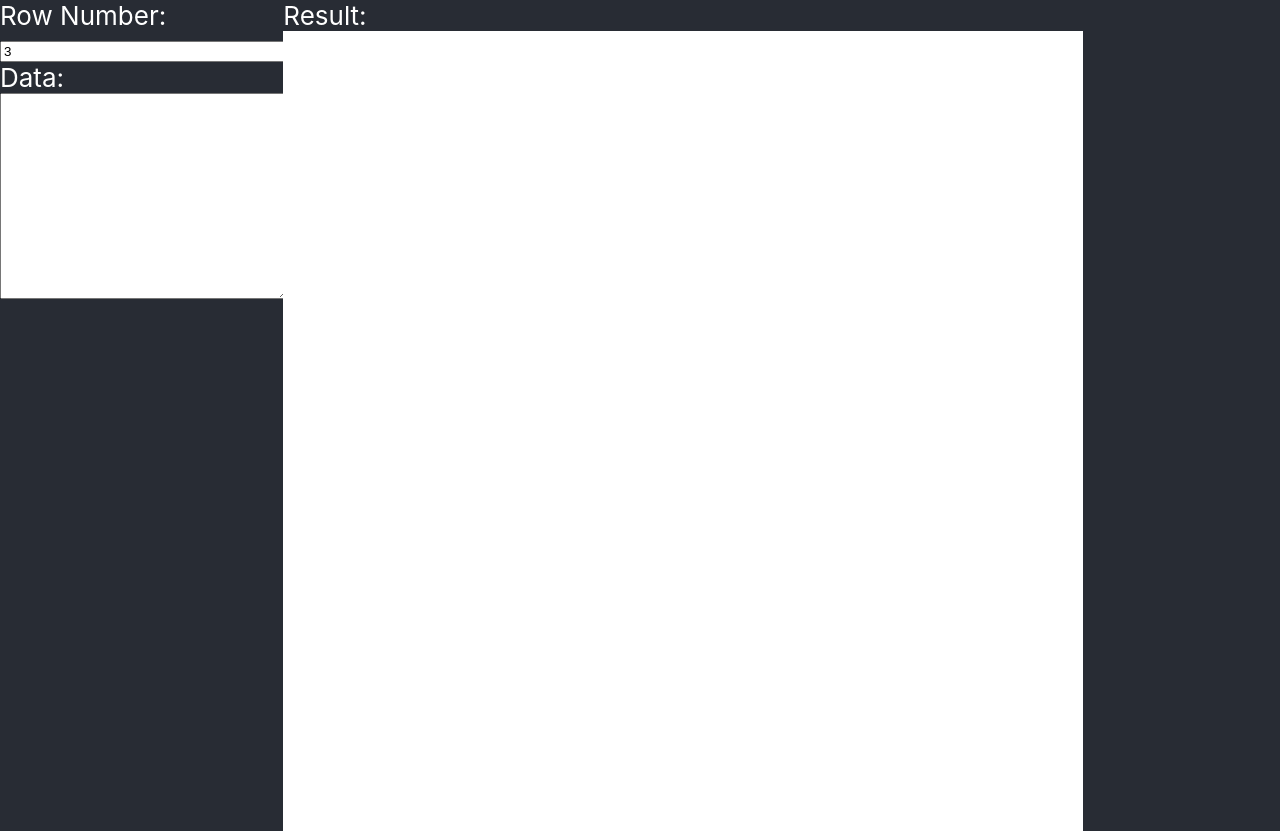
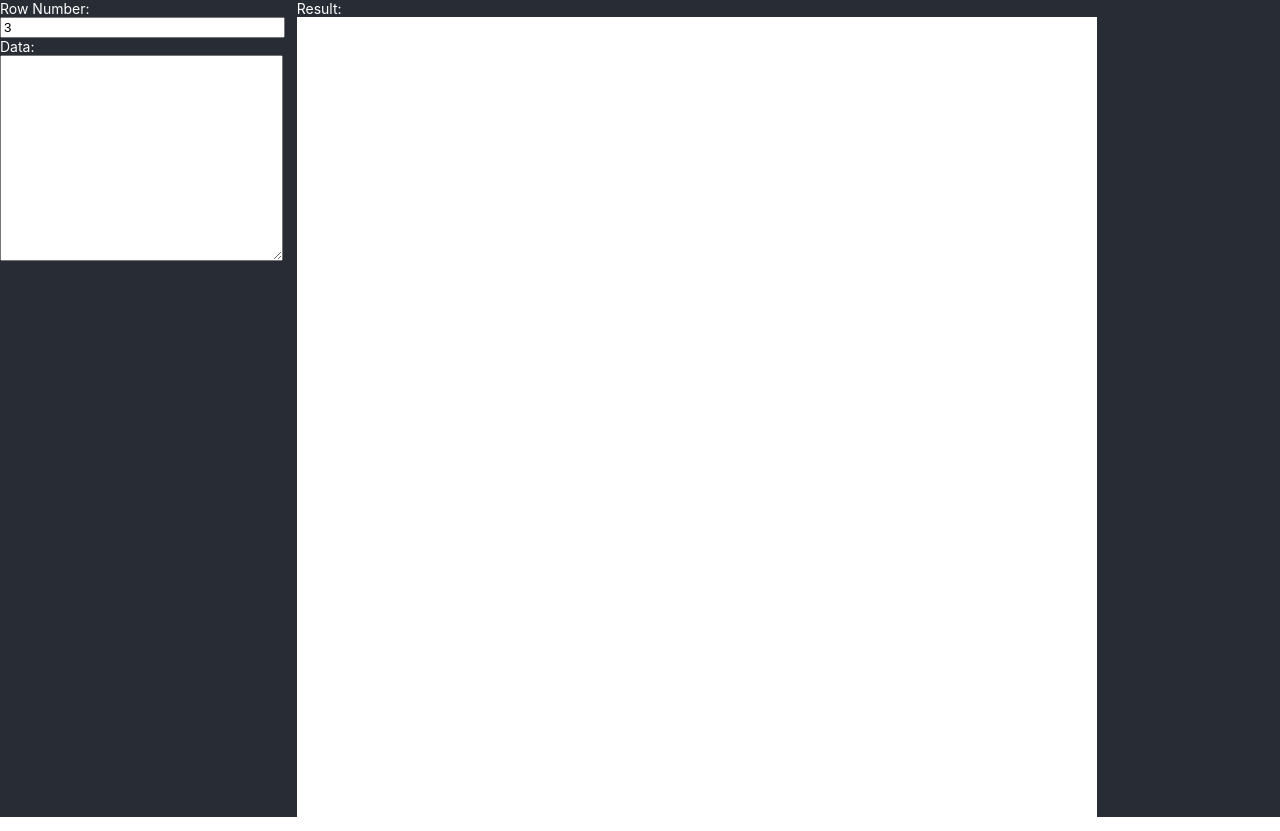
Before and after one commit to shth/tree-map-test, a React (Create React App) app: page / in a window 1280 px wide. Built offline with nearby package versions, Linux system fonts and the light colour scheme.

Commit message:
Adjusted styling

```diff
--- a/src/App.css
+++ b/src/App.css
@@ -3,11 +3,10 @@
 
 .tree-map-container {
   background-color: #282c34;
-  min-height: 100vh;
   display: flex;
   flex-direction: row;
-  align-items: center;
+  align-items: start;
   justify-content: center;
-  font-size: calc(10px + 2vmin);
+  font-size: 14px;
   color: white;
 }
--- a/src/App.tsx
+++ b/src/App.tsx
@@ -10,7 +10,7 @@ function App() {
   return (
     <div className="App">
       <div className="tree-map-container">
-        <div style={{ alignSelf: "start", flexGrow: 1 }}>
+        <div style={{ alignSelf: "start", flexGrow: 1, marginRight: 20 }}>
           <div>
             <label>Row Number:</label>
           </div>
```
